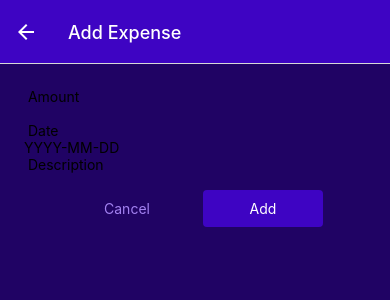
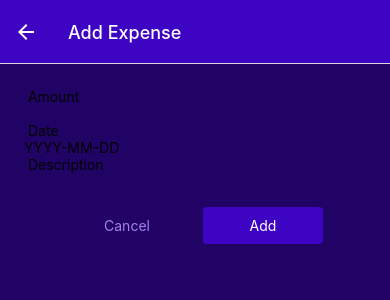
Before and after one commit to Achicago/Expense-tracker-app, a React Native app: screen /ManageExpense in a window 390 px wide. Shown: the top 300 px of the page. Built offline with nearby package versions, Linux system fonts and the light colour scheme.

Commit message:
Configuring the Form Input Elements

```diff
--- a/components/ManageExpense/ExpenseForm.js
+++ b/components/ManageExpense/ExpenseForm.js
@@ -26,7 +26,14 @@ function ExpenseForm() {
                 }}
             />
 
-            <Input label="Description" />
+            <Input
+                label="Description"
+                textInputConfig={{
+                    multiline: true,
+                    // autoCorrect: true, // default is true
+                    // autoCapitalise: 'none',
+                }}
+            />
         </View>
     );
 }
```
